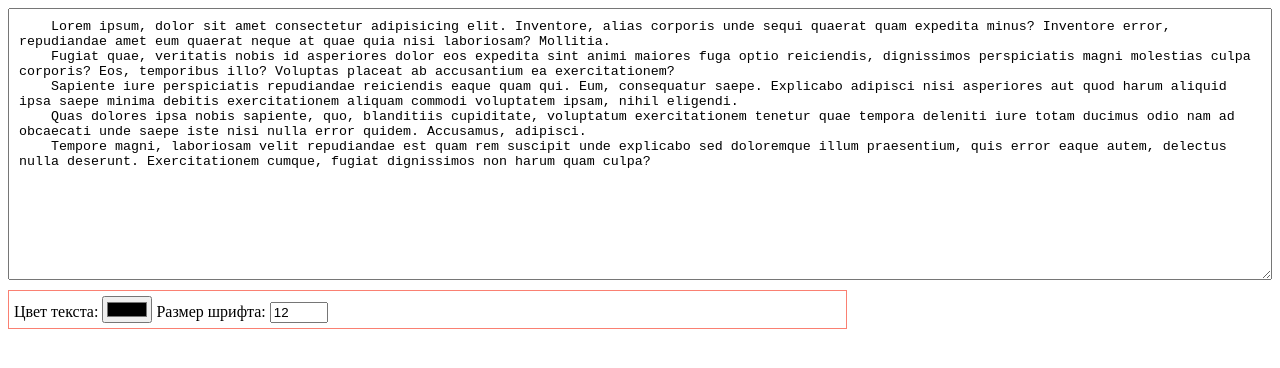
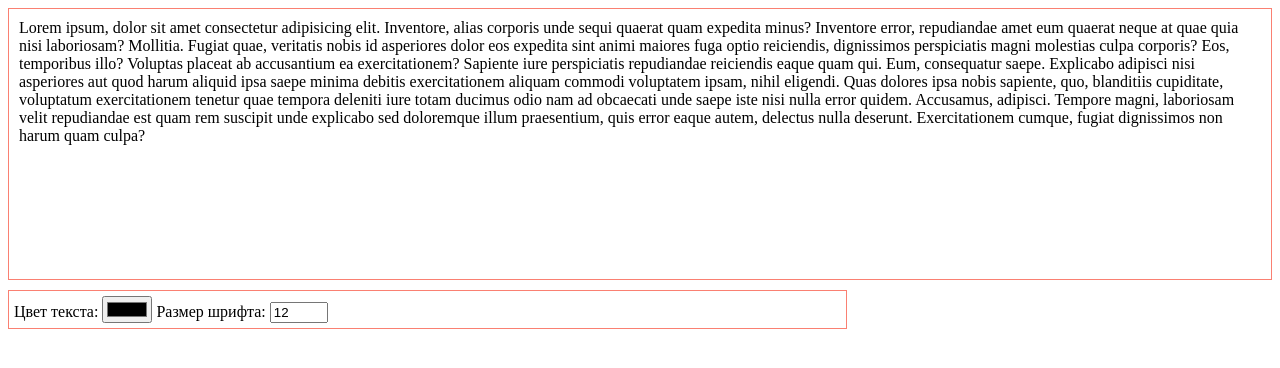
Before and after one commit to pawka35/itvdn_HomeWork, a plain HTML site: page index.html in a window 1280 px wide. Drawn offline with Linux system fonts and the light colour scheme.

Commit message:
little fix

```diff
--- a/css/style.css
+++ b/css/style.css
@@ -1,14 +1,17 @@
 section {
   display: grid;
   grid-template-columns: repeat(3, 1fr);
+
   gap: 10px;
 }
 
 
-textarea {
+.textOutput {
   grid-column: 1/4;
   padding: 10px;
+  border: 1px solid salmon;
   height: 250px;
+  overflow: hidden;
 }
 
 #fontSizeInput{
--- a/index.html
+++ b/index.html
@@ -9,13 +9,25 @@
   </head>
   <body>
     <section>
-      <textarea name="" id="textOutput" cols="30" rows="12">
-    Lorem ipsum, dolor sit amet consectetur adipisicing elit. Inventore, alias corporis unde sequi quaerat quam expedita minus? Inventore error, repudiandae amet eum quaerat neque at quae quia nisi laboriosam? Mollitia.
-    Fugiat quae, veritatis nobis id asperiores dolor eos expedita sint animi maiores fuga optio reiciendis, dignissimos perspiciatis magni molestias culpa corporis? Eos, temporibus illo? Voluptas placeat ab accusantium ea exercitationem?
-    Sapiente iure perspiciatis repudiandae reiciendis eaque quam qui. Eum, consequatur saepe. Explicabo adipisci nisi asperiores aut quod harum aliquid ipsa saepe minima debitis exercitationem aliquam commodi voluptatem ipsam, nihil eligendi.
-    Quas dolores ipsa nobis sapiente, quo, blanditiis cupiditate, voluptatum exercitationem tenetur quae tempora deleniti iure totam ducimus odio nam ad obcaecati unde saepe iste nisi nulla error quidem. Accusamus, adipisci.
-    Tempore magni, laboriosam velit repudiandae est quam rem suscipit unde explicabo sed doloremque illum praesentium, quis error eaque autem, delectus nulla deserunt. Exercitationem cumque, fugiat dignissimos non harum quam culpa?
-      </textarea>
+      <div name="" id="textOutput" class="textOutput">
+        Lorem ipsum, dolor sit amet consectetur adipisicing elit. Inventore,
+        alias corporis unde sequi quaerat quam expedita minus? Inventore error,
+        repudiandae amet eum quaerat neque at quae quia nisi laboriosam?
+        Mollitia. Fugiat quae, veritatis nobis id asperiores dolor eos expedita
+        sint animi maiores fuga optio reiciendis, dignissimos perspiciatis magni
+        molestias culpa corporis? Eos, temporibus illo? Voluptas placeat ab
+        accusantium ea exercitationem? Sapiente iure perspiciatis repudiandae
+        reiciendis eaque quam qui. Eum, consequatur saepe. Explicabo adipisci
+        nisi asperiores aut quod harum aliquid ipsa saepe minima debitis
+        exercitationem aliquam commodi voluptatem ipsam, nihil eligendi. Quas
+        dolores ipsa nobis sapiente, quo, blanditiis cupiditate, voluptatum
+        exercitationem tenetur quae tempora deleniti iure totam ducimus odio nam
+        ad obcaecati unde saepe iste nisi nulla error quidem. Accusamus,
+        adipisci. Tempore magni, laboriosam velit repudiandae est quam rem
+        suscipit unde explicabo sed doloremque illum praesentium, quis error
+        eaque autem, delectus nulla deserunt. Exercitationem cumque, fugiat
+        dignissimos non harum quam culpa?
+      </div>
       <div class="choisers">
         Цвет текста:
         <input type="color" name="colorSelect" id="colorSelect" />
--- a/js/script.js
+++ b/js/script.js
@@ -1,7 +1,6 @@
 window.addEventListener("DOMContentLoaded", () => {
   //Constants block
   const COLOCHECKER_ID = "colorSelect";
-  const OUTPUTINFO_ID = "outputInfo";
   const TEXTAREA_ID = "textOutput";
   const FONT_SIZE_INPUT_ID = "fontSizeInput";
 
@@ -13,7 +12,6 @@ window.addEventListener("DOMContentLoaded", () => {
     let elements = {
       //заполняем ассициативный массив элементами, которыми манипулируем
       colorChecker: document.getElementById(COLOCHECKER_ID),
-      outputInfo: document.getElementById(OUTPUTINFO_ID),
       textArea: document.getElementById(TEXTAREA_ID),
       fntSize: document.getElementById(FONT_SIZE_INPUT_ID)
     };
@@ -24,8 +22,8 @@ window.addEventListener("DOMContentLoaded", () => {
 
   function readCookies(elements) {
     if (window.localStorage.color) {
-      //если в куках есть значение цвета текста
-      elements["textArea"].style.color = window.localStorage.color; //присваиваем цвет текскту
+      //если в куках есть значение цвета фона для текста
+      elements["textArea"].style.backgroundColor = window.localStorage.color; //присваиваем цвет фону
       elements["colorChecker"].value = window.localStorage.color; //выставляем значение инпута в соотв. с полученным
     }
     if (window.localStorage.fntSize) {
@@ -54,10 +52,15 @@ window.addEventListener("DOMContentLoaded", () => {
       switch (e.keyCode) {
         case 38: // если нажали кнопку вверх
           fntSize.value = +fntSize.value + 1; //увеличиваем размер на 1
-          fntSize.dispatchEvent(new Event("input")); //имитируем этого значения с клавиатуры
+          fntSize.dispatchEvent(new Event("input")); //имитируем ввод этого значения с клавиатуры
           break;
         case 40: //тоже для кнопки вниз
-          fntSize.value -= 1;
+          if (fntSize.value - 1 <= 0) { //проверяем что размер не станет орицательным
+            e.preventDefault();
+          }else{
+            fntSize.value -= 1;
+          }
+
           fntSize.dispatchEvent(new Event("input"));
           break;
         default:
@@ -73,7 +76,7 @@ window.addEventListener("DOMContentLoaded", () => {
     colorChecker.addEventListener("change", e => {
       //изменение значения инпута выбора цвета
       //   console.log(colorChecker.value);
-      textArea.style.color = colorChecker.value; //делаем текст выбранного цвета
+      textArea.style.backgroundColor = colorChecker.value; //делаем текст выбранного цвета
       window.localStorage.color = colorChecker.value; //записываем в куки
     });
   }
```
